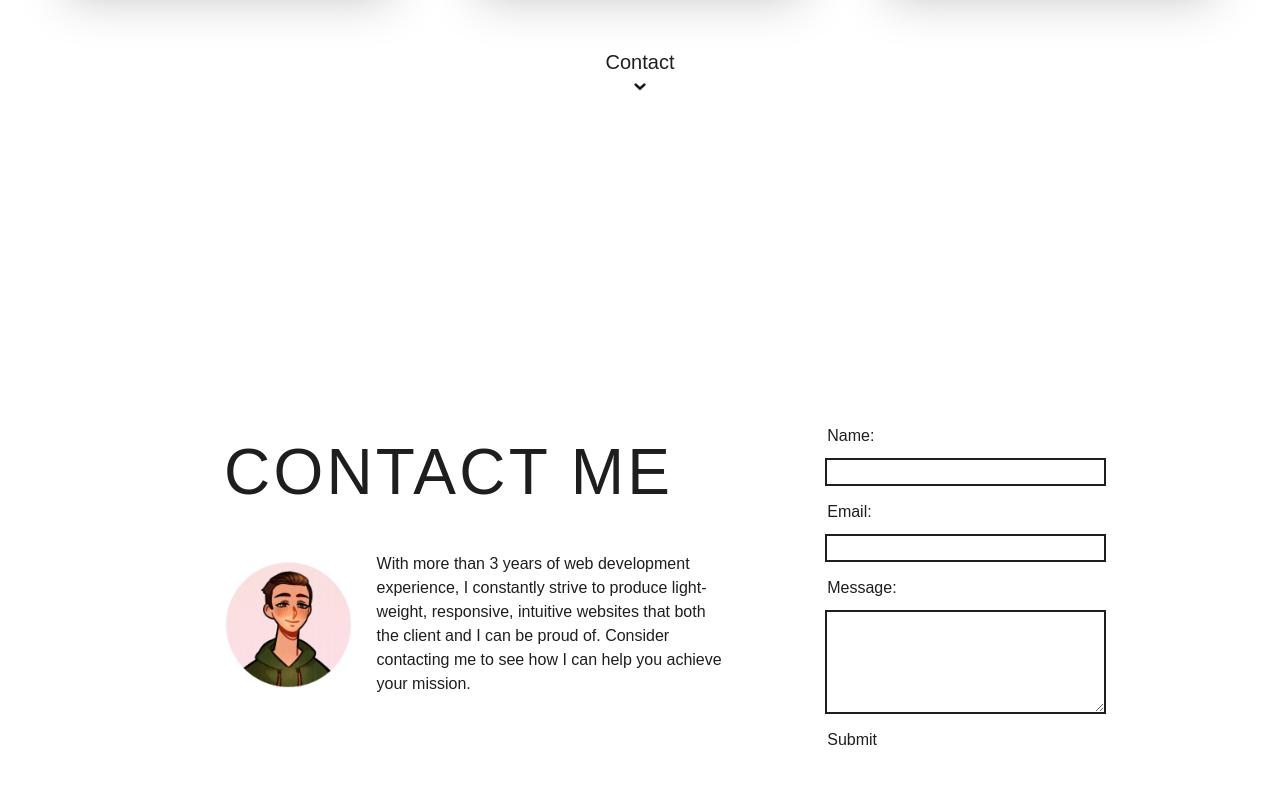
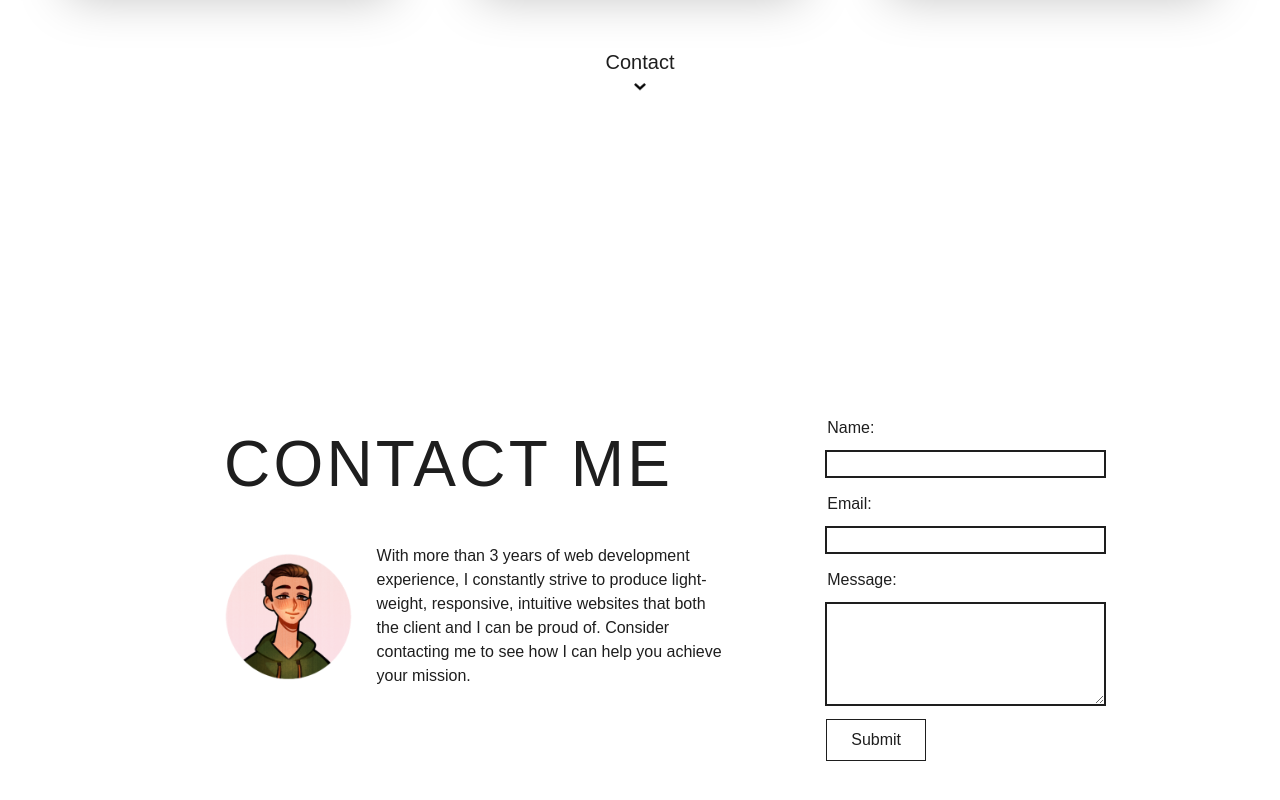
Before and after one commit to evan-chernicky/personal-website, a React (Create React App) app: page / in a window 1280 px wide. Shown: the part 2681-3481 px from the top of the page. Built offline with nearby package versions, Linux system fonts and the light colour scheme; a web font is replaced by a local one.

Commit message:
some changes

```diff
--- a/package.json
+++ b/package.json
@@ -6,6 +6,7 @@
     "@testing-library/jest-dom": "^5.16.4",
     "@testing-library/react": "^13.2.0",
     "@testing-library/user-event": "^13.5.0",
+    "emailjs-com": "^3.2.0",
     "react": "^18.1.0",
     "react-dom": "^18.1.0",
     "react-scripts": "5.0.1",
--- a/src/components/Contact.js
+++ b/src/components/Contact.js
@@ -1,9 +1,10 @@
 import React from 'react'
+import emailjs from 'emailjs-com'
 import wave from '../assets/wave-bottom.svg'
 import LightAvatar from '../assets/light-avatar.png'
 
 
-function Contact() {
+function Contact({isDarkMode}) {
   return (
     <div className="min-h-screen w-full bg-no-repeat bg-cover flex items-center" style={{backgroundImage: `url(${wave})`, backgroundPosition: '50% 32vh'}}>
         <div className="max-w-5xl flex m-auto bg-white/90 dark:bg-black/90 p-12 dark:text-white text-black rounded-2xl">
@@ -21,22 +22,25 @@ function Contact() {
                 <input
                     type="text"
                     id="name"
+                    required
                     className="mt-1 mb-4 outline outline-2 border-orange text-left bg-transparent dark:text-white px-2 focus:outline-pink"
                 />
                 <label htmlFor="email" className="dark:text-white font-medium text-left pb-2">Email:</label>
                 <input
                     type="email"
                     id="email"
+                    required
                     className="mt-1 mb-4 outline outline-2  border-orange text-left bg-transparent dark:text-white px-2 focus:outline-pink"
                 />
                 <label htmlFor="message" className="dark:text-white font-medium text-left pb-2">Message:</label>
                 <textarea
                     type="text"
+                    required
                     id="message"
                     className="mt-1 mb-4  outline outline-2 border-orange text-left bg-transparent dark:text-white px-2 focus:outline-pink"
                     style={{minHeight: "100px"}}
                 />
-                  <input className="text-left cursor-pointer" type="submit" value="Submit"/>
+                  <input className="outline hover:text-pink dark:hover:text-blue outline-1 outline-black dark:outline-white dark:hover:outline-blue hover:outline-pink text-left cursor-pointer  max-w-min py-2 px-6" type="submit" value="Submit"/>
             </form>
         </div>
     </div>
--- a/src/main.css
+++ b/src/main.css
@@ -809,6 +809,11 @@ Ensure the default browser behavior of the `hidden` attribute.
   border-color: rgb(255 255 255 / var(--tw-border-opacity));
 }
 
+.border-black {
+  --tw-border-opacity: 1;
+  border-color: rgb(30 30 30 / var(--tw-border-opacity));
+}
+
 .bg-white {
   --tw-bg-opacity: 1;
   background-color: rgb(255 255 255 / var(--tw-bg-opacity));
@@ -879,6 +884,10 @@ Ensure the default browser behavior of the `hidden` attribute.
   padding: 3rem;
 }
 
+.p-4 {
+  padding: 1rem;
+}
+
 .py-10 {
   padding-top: 2.5rem;
   padding-bottom: 2.5rem;
@@ -957,6 +966,16 @@ Ensure the default browser behavior of the `hidden` attribute.
 .px-2 {
   padding-left: 0.5rem;
   padding-right: 0.5rem;
+}
+
+.py-2 {
+  padding-top: 0.5rem;
+  padding-bottom: 0.5rem;
+}
+
+.px-4 {
+  padding-left: 1rem;
+  padding-right: 1rem;
 }
 
 .pb-10 {
@@ -1093,6 +1112,10 @@ Ensure the default browser behavior of the `hidden` attribute.
 
 .outline-white {
   outline-color: #fff;
+}
+
+.outline-black {
+  outline-color: #1E1E1E;
 }
 
 .delay-1000 {
@@ -1375,6 +1398,16 @@ body {
           transform: translate(var(--tw-translate-x), var(--tw-translate-y)) rotate(var(--tw-rotate)) skewX(var(--tw-skew-x)) skewY(var(--tw-skew-y)) scaleX(var(--tw-scale-x)) scaleY(var(--tw-scale-y));
 }
 
+.hover\:border-pink:hover {
+  --tw-border-opacity: 1;
+  border-color: rgb(255 0 255 / var(--tw-border-opacity));
+}
+
+.hover\:border-blue:hover {
+  --tw-border-opacity: 1;
+  border-color: rgb(0 255 255 / var(--tw-border-opacity));
+}
+
 .hover\:bg-pink:hover {
   --tw-bg-opacity: 1;
   background-color: rgb(255 0 255 / var(--tw-bg-opacity));
@@ -1422,6 +1455,10 @@ body {
   opacity: 1;
 }
 
+.hover\:outline-pink:hover {
+  outline-color: #ff00ff;
+}
+
 .focus\:border-pink:focus {
   --tw-border-opacity: 1;
   border-color: rgb(255 0 255 / var(--tw-border-opacity));
@@ -1442,6 +1479,11 @@ body {
 
 .dark .dark\:border-0 {
   border-width: 0px;
+}
+
+.dark .dark\:border-white {
+  --tw-border-opacity: 1;
+  border-color: rgb(255 255 255 / var(--tw-border-opacity));
 }
 
 .dark .dark\:bg-black {
@@ -1501,11 +1543,28 @@ body {
   --tw-shadow: var(--tw-shadow-colored);
 }
 
+.dark .dark\:outline-white {
+  outline-color: #fff;
+}
+
+.dark .dark\:hover\:border-blue:hover {
+  --tw-border-opacity: 1;
+  border-color: rgb(0 255 255 / var(--tw-border-opacity));
+}
+
 .dark .dark\:hover\:text-blue:hover {
   --tw-text-opacity: 1;
   color: rgb(0 255 255 / var(--tw-text-opacity));
 }
 
+.dark .dark\:hover\:outline-pink:hover {
+  outline-color: #ff00ff;
+}
+
+.dark .dark\:hover\:outline-blue:hover {
+  outline-color: #00ffff;
+}
+
 @media (min-width: 768px) {
   .md\:-bottom-12 {
     bottom: -3rem;
```
Also changed, not shown: 1 other file (tests, documents, lock files or other folders).
